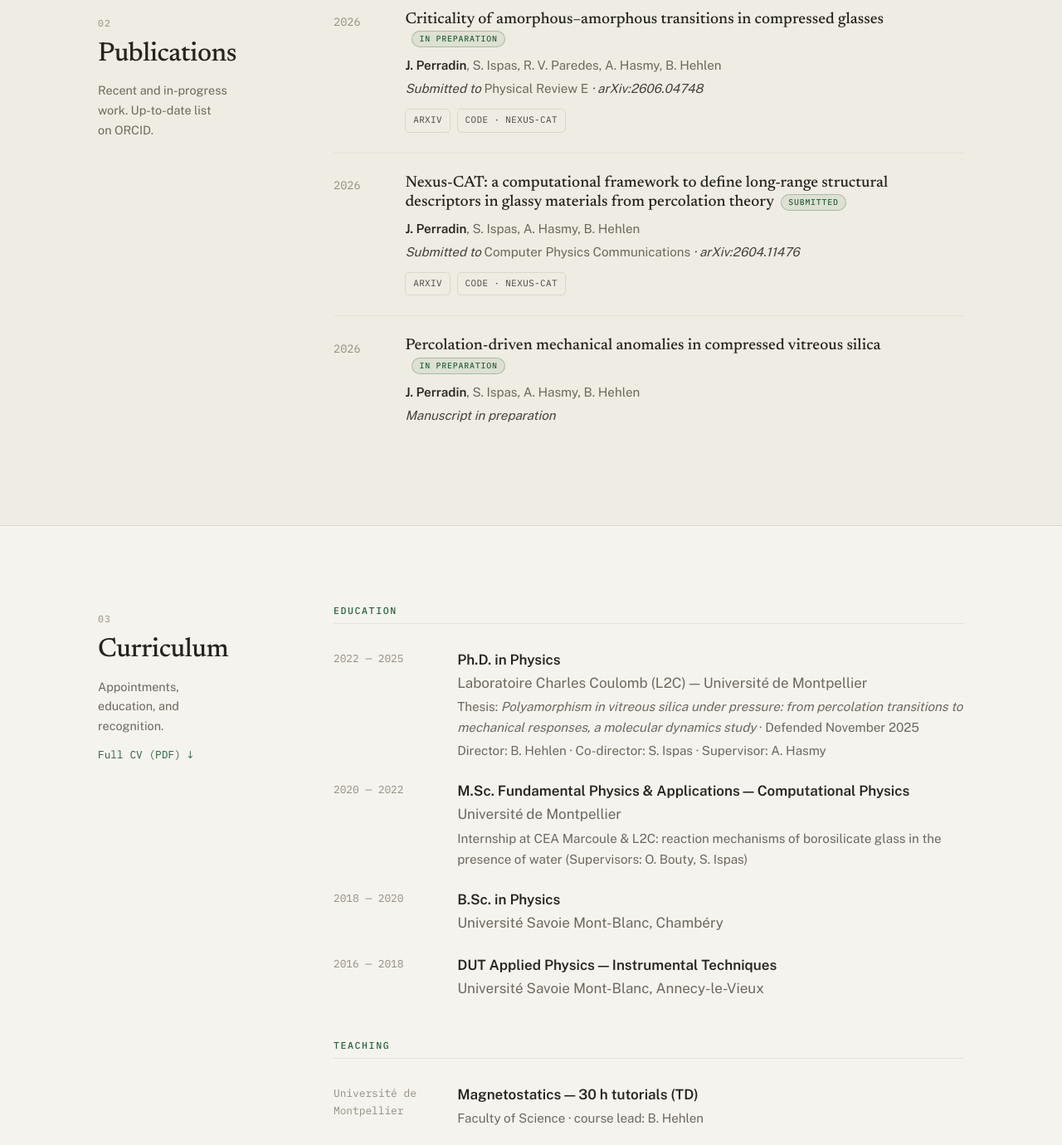
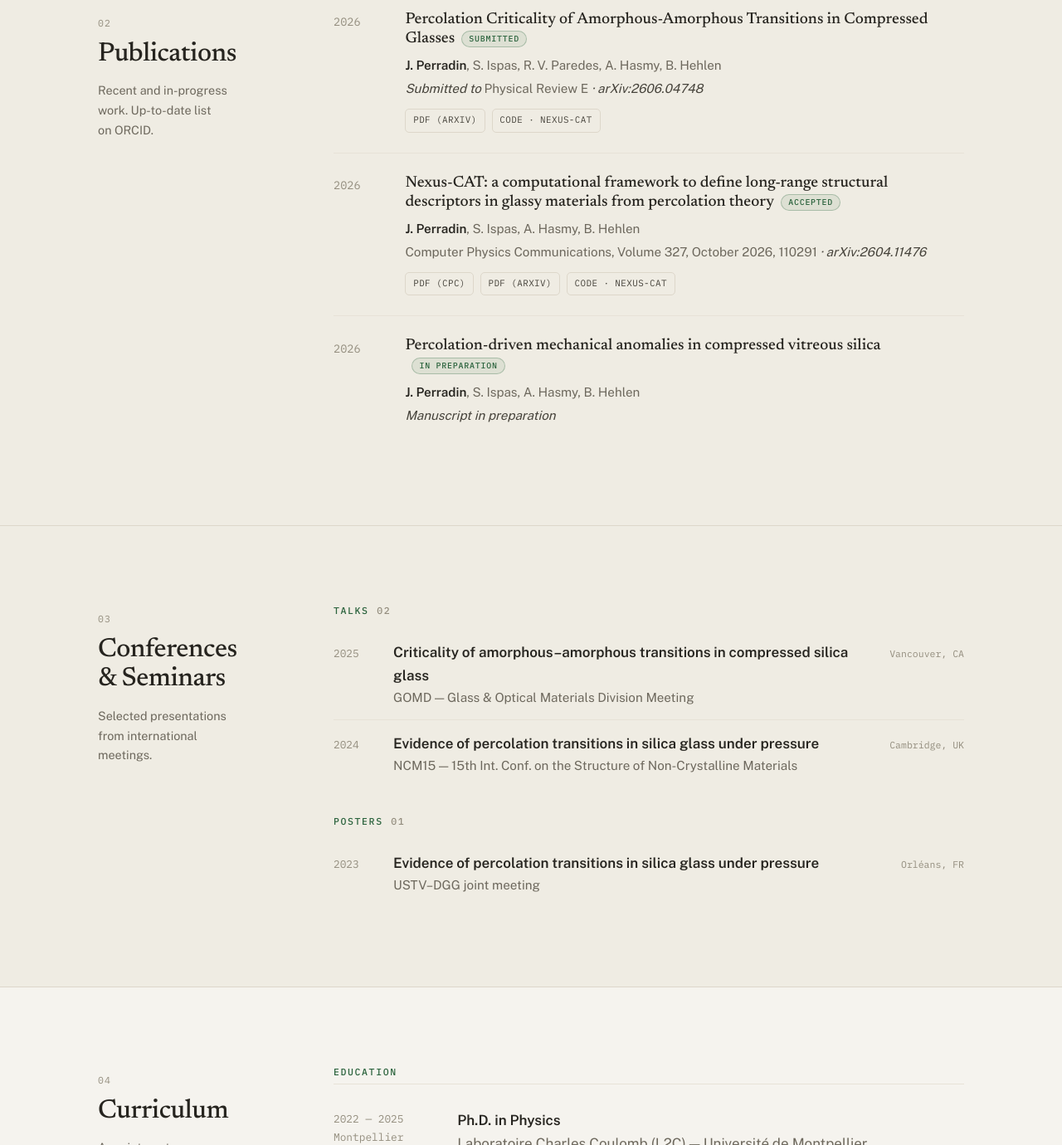
Before and after one commit to jperradin/jperradin.github.io, a plain HTML site: page index.html in a window 1280 px wide. Shown: the part 1420-2800 px from the top of the page at 83% size. Drawn offline with nearby package versions, Linux system fonts and the light colour scheme.

Commit message:
content: CPC publication details, Me section, section reorder
- Nexus-CAT paper accepted: volume/page/DOI, marked accepted.
- Percolation criticality paper retitled and marked submitted.
- Adds a Me nav link and id on the hero section.
- Moves Talks ahead of Curriculum and renumbers both.
- Adds locations to the education entries.

```diff
--- a/index.html
+++ b/index.html
@@ -24,10 +24,11 @@
       <span class="brand-mark">PhD</span>
     </a>
     <ul class="nav-links" id="navLinks">
+      <li><a href="#me">Me</a></li>
       <li><a href="#about">About</a></li>
       <li><a href="#publications">Publications</a></li>
+      <li><a href="#talks">Talks</a></li>
       <li><a href="#curriculum">Curriculum</a></li>
-      <li><a href="#talks">Talks</a></li>
       <li><a href="#contact">Contact</a></li>
     </ul>
     <a href="assets/Perradin-CV.pdf" class="nav-cta" id="cvBtn">Download CV ↓</a>
@@ -40,7 +41,7 @@
 <main id="top">
 
   <!-- ============================ HERO ============================ -->
-  <section class="hero wrap">
+  <section class="hero wrap" id="me">
     <div class="hero-grid">
       <div>
         <span class="eyebrow">Computational Physics · Disordered Systems</span>
@@ -123,11 +124,11 @@
         <article class="pub">
           <div class="year">2026</div>
           <div>
-            <div class="pub-title">Criticality of amorphous&ndash;amorphous transitions in compressed glasses<span class="status">in preparation</span></div>
+            <div class="pub-title">Percolation Criticality of Amorphous-Amorphous Transitions in Compressed Glasses<span class="status">submitted</span></div>
             <div class="authors"><span class="me">J. Perradin</span>, S. Ispas, R. V. Paredes, A. Hasmy, B. Hehlen</div>
             <div class="venue">Submitted to <span class="vol">Physical Review E</span> · arXiv:2606.04748</div>
             <div class="pub-links">
-              <a href="https://arxiv.org/abs/2606.04748" target="_blank" rel="noopener">arXiv</a>
+              <a href="https://arxiv.org/abs/2606.04748" target="_blank" rel="noopener">PDF (arXiv)</a>
               <a href="https://github.com/jperradin" target="_blank" rel="noopener">Code · Nexus-CAT</a>
             </div>
           </div>
@@ -136,11 +137,12 @@
         <article class="pub">
           <div class="year">2026</div>
           <div>
-            <div class="pub-title">Nexus-CAT: a computational framework to define long-range structural descriptors in glassy materials from percolation theory<span class="status">submitted</span></div>
+            <div class="pub-title">Nexus-CAT: a computational framework to define long-range structural descriptors in glassy materials from percolation theory<span class="status">accepted</span></div>
             <div class="authors"><span class="me">J. Perradin</span>, S. Ispas, A. Hasmy, B. Hehlen</div>
-            <div class="venue">Submitted to <span class="vol">Computer Physics Communications</span> · arXiv:2604.11476</div>
+            <div class="venue"><span class="vol">Computer Physics Communications, Volume 327, October 2026, 110291</span> · arXiv:2604.11476</div>
             <div class="pub-links">
-              <a href="https://arxiv.org/abs/2604.11476" target="_blank" rel="noopener">arXiv</a>
+              <a href="https://doi.org/10.1016/j.cpc.2026.110291" target="_blank" rel="noopener">PDF (CPC)</a>
+              <a href="https://arxiv.org/abs/2604.11476" target="_blank" rel="noopener">PDF (arXiv)</a>
               <a href="https://github.com/jperradin" target="_blank" rel="noopener">Code · Nexus-CAT</a>
             </div>
           </div>
@@ -159,11 +161,55 @@
     </div>
   </section>
 
+  <!-- ============================ TALKS ============================ -->
+  <section class="section section--alt" id="talks">
+    <div class="wrap section-grid">
+      <div class="section-meta">
+        <span class="num">03</span>
+        <h2>Conferences &amp; Seminars</h2>
+        <p class="meta-note">Selected presentations from international meetings.</p>
+      </div>
+      <div>
+        <div class="talks-group">
+          <h3>Talks <span class="count">02</span></h3>
+          <div class="talk">
+            <div class="yr">2025</div>
+            <div class="body">
+              <div class="t-title">Criticality of amorphous–amorphous transitions in compressed silica glass</div>
+              <div class="t-where">GOMD — Glass &amp; Optical Materials Division Meeting</div>
+            </div>
+            <div class="place">Vancouver, CA</div>
+          </div>
+          <div class="talk">
+            <div class="yr">2024</div>
+            <div class="body">
+              <div class="t-title">Evidence of percolation transitions in silica glass under pressure</div>
+              <div class="t-where">NCM15 — 15th Int. Conf. on the Structure of Non-Crystalline Materials</div>
+            </div>
+            <div class="place">Cambridge, UK</div>
+          </div>
+        </div>
+
+        <div class="talks-group">
+          <h3>Posters <span class="count">01</span></h3>
+          <div class="talk">
+            <div class="yr">2023</div>
+            <div class="body">
+              <div class="t-title">Evidence of percolation transitions in silica glass under pressure</div>
+              <div class="t-where">USTV–DGG joint meeting</div>
+            </div>
+            <div class="place">Orléans, FR</div>
+          </div>
+        </div>
+      </div>
+    </div>
+  </section>
+
   <!-- ============================ CURRICULUM ============================ -->
   <section class="section" id="curriculum">
     <div class="wrap section-grid">
       <div class="section-meta">
-        <span class="num">03</span>
+        <span class="num">04</span>
         <h2>Curriculum</h2>
         <p class="meta-note">Appointments, education, and recognition.</p>
         <p class="meta-note" style="margin-top:.6rem">
@@ -174,7 +220,7 @@
         <div class="cv-block">
           <h3>Education</h3>
           <div class="cv-entry">
-            <div class="when">2022 — 2025</div>
+            <div class="when">2022 — 2025<br />Montpellier<br />(FR)</div>
             <div class="what">
               <div class="role">Ph.D. in Physics</div>
               <div class="place">Laboratoire Charles Coulomb (L2C) — Université de Montpellier</div>
@@ -183,7 +229,7 @@
             </div>
           </div>
           <div class="cv-entry">
-            <div class="when">2020 — 2022</div>
+            <div class="when">2020 — 2022<br />Montpellier<br />(FR)</div>
             <div class="what">
               <div class="role">M.Sc. Fundamental Physics &amp; Applications — Computational Physics</div>
               <div class="place">Université de Montpellier</div>
@@ -191,14 +237,14 @@
             </div>
           </div>
           <div class="cv-entry">
-            <div class="when">2018 — 2020</div>
+            <div class="when">2018 — 2020<br />Chambéry<br />(FR)</div>
             <div class="what">
               <div class="role">B.Sc. in Physics</div>
               <div class="place">Université Savoie Mont-Blanc, Chambéry</div>
             </div>
           </div>
           <div class="cv-entry">
-            <div class="when">2016 — 2018</div>
+            <div class="when">2016 — 2018<br />Annecy<br />(FR)</div>
             <div class="what">
               <div class="role">DUT Applied Physics — Instrumental Techniques</div>
               <div class="place">Université Savoie Mont-Blanc, Annecy-le-Vieux</div>
@@ -270,49 +316,6 @@
     </div>
   </section>
 
-  <!-- ============================ TALKS ============================ -->
-  <section class="section section--alt" id="talks">
-    <div class="wrap section-grid">
-      <div class="section-meta">
-        <span class="num">04</span>
-        <h2>Conferences &amp; Seminars</h2>
-        <p class="meta-note">Selected presentations from international meetings.</p>
-      </div>
-      <div>
-        <div class="talks-group">
-          <h3>Talks <span class="count">02</span></h3>
-          <div class="talk">
-            <div class="yr">2025</div>
-            <div class="body">
-              <div class="t-title">Criticality of amorphous–amorphous transitions in compressed silica glass</div>
-              <div class="t-where">GOMD — Glass &amp; Optical Materials Division Meeting</div>
-            </div>
-            <div class="place">Vancouver, CA</div>
-          </div>
-          <div class="talk">
-            <div class="yr">2024</div>
-            <div class="body">
-              <div class="t-title">Evidence of percolation transitions in silica glass under pressure</div>
-              <div class="t-where">NCM15 — 15th Int. Conf. on the Structure of Non-Crystalline Materials</div>
-            </div>
-            <div class="place">Cambridge, UK</div>
-          </div>
-        </div>
-
-        <div class="talks-group">
-          <h3>Posters <span class="count">01</span></h3>
-          <div class="talk">
-            <div class="yr">2023</div>
-            <div class="body">
-              <div class="t-title">Evidence of percolation transitions in silica glass under pressure</div>
-              <div class="t-where">USTV–DGG joint meeting</div>
-            </div>
-            <div class="place">Orléans, FR</div>
-          </div>
-        </div>
-      </div>
-    </div>
-  </section>
 
   <!-- ============================ CONTACT ============================ -->
   <section class="section" id="contact">
```
